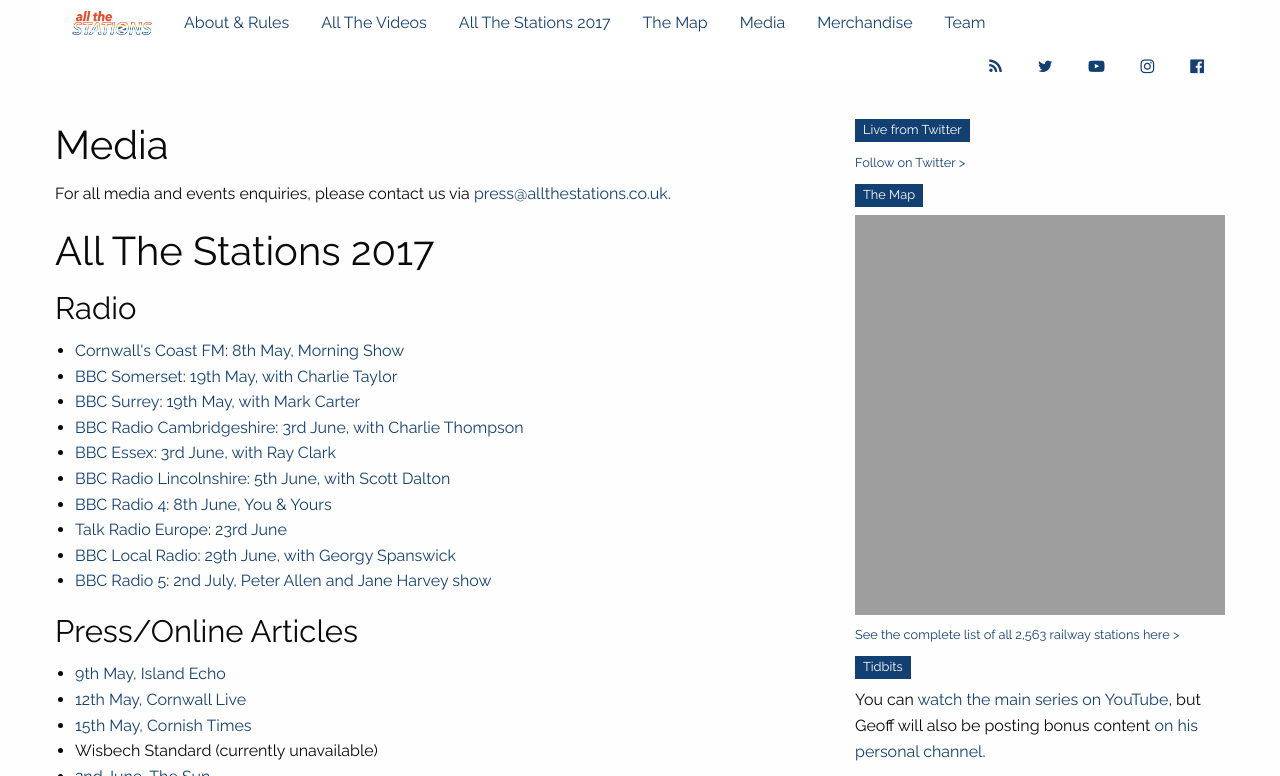
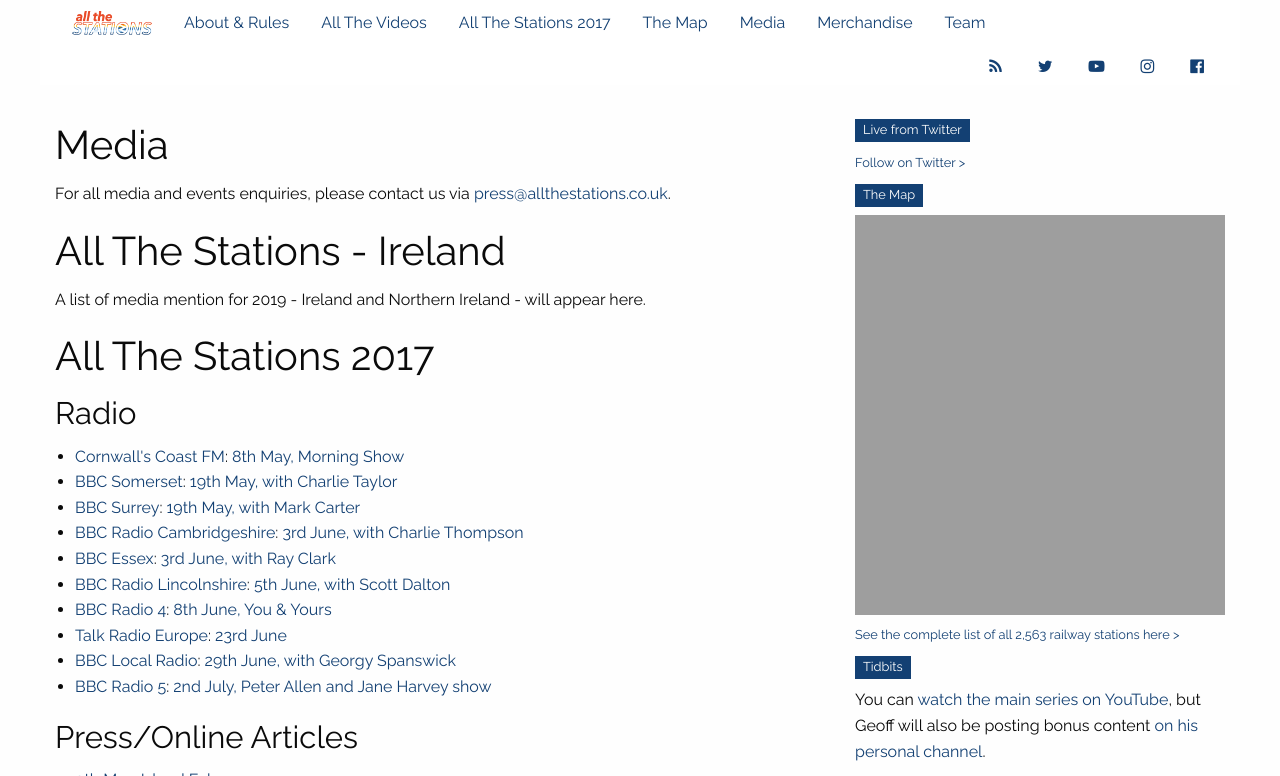
Before and after one commit to khawkins98/all-the-stations, a Jekyll site: the page built from media.md, in a window 1280 px wide and 900 px high, cut to the strip 0-776 px from the top of the window. Built offline with Jekyll 4.4.1, drawn with Linux system fonts in a browser that asks for light colours; nearby versions of some CDN libraries; comment, search, counter and statistics services are not loaded.

Commit message:
Update media.md

```diff
--- a/media.md
+++ b/media.md
@@ -9,6 +9,9 @@
 
 For all media and events enquiries, please contact us via <a href="mailto:press@allthestations.co.uk">press@allthestations.co.uk</a>.
 
+## All The Stations - Ireland
+
+A list of media mention for 2019 - Ireland and Northern Ireland - will appear here.
 
 ## All The Stations 2017
 
```
